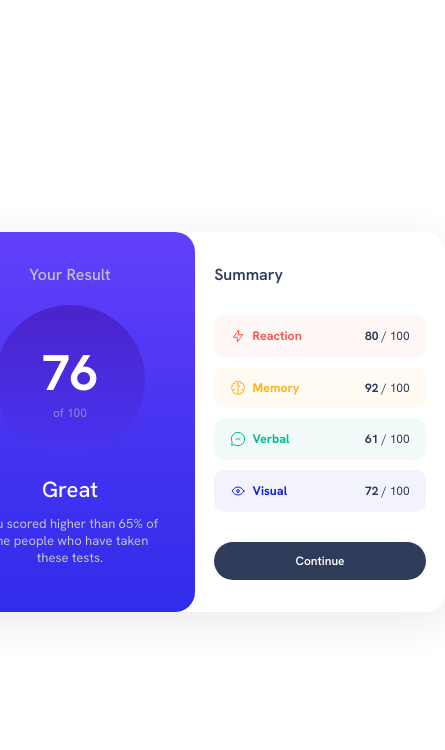
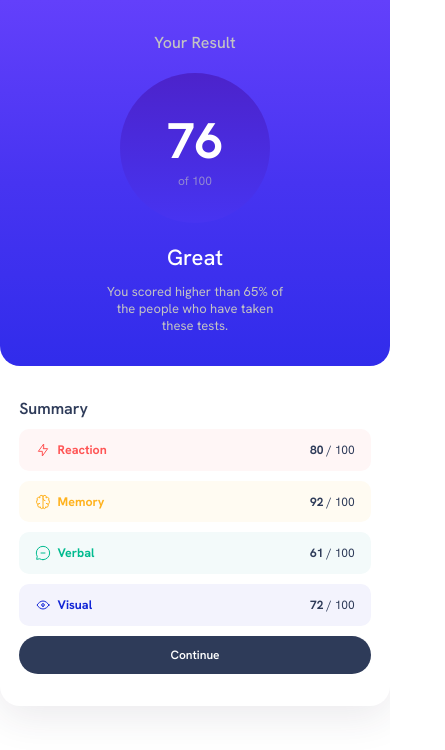
Before and after one commit to wouterbus/results-summary-component, a plain HTML site: page index.html in a window 390 px wide. Shown: the whole page, 445 px wide, since content can reach past the window. Drawn offline with Linux system fonts and the light colour scheme.

Commit message:
Change Responsiveness Mobile

```diff
--- a/style.css
+++ b/style.css
@@ -115,3 +115,28 @@ a {
     font-weight: 600;
 
 }
+
+@media (max-width:500px) {
+
+    .container {
+        flex-direction: column;
+        height: inherit;
+        width: 100%;
+        flex-wrap: wrap;
+    }
+
+    body {
+        height: inherit;
+    }
+
+    .container-left {
+        width: 100%;
+        border-radius: 0 0 20px 20px;
+        flex-wrap: wrap;
+    }
+
+    .container-right {
+        width: 100%;
+        flex-wrap: wrap;
+    }
+    }
```
